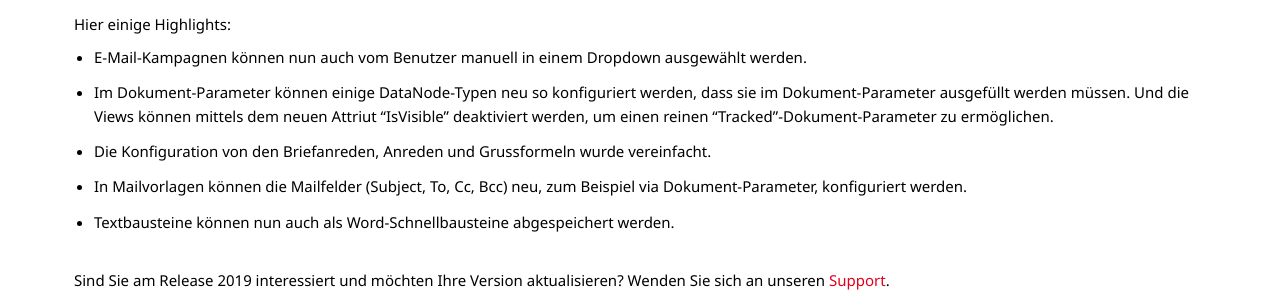
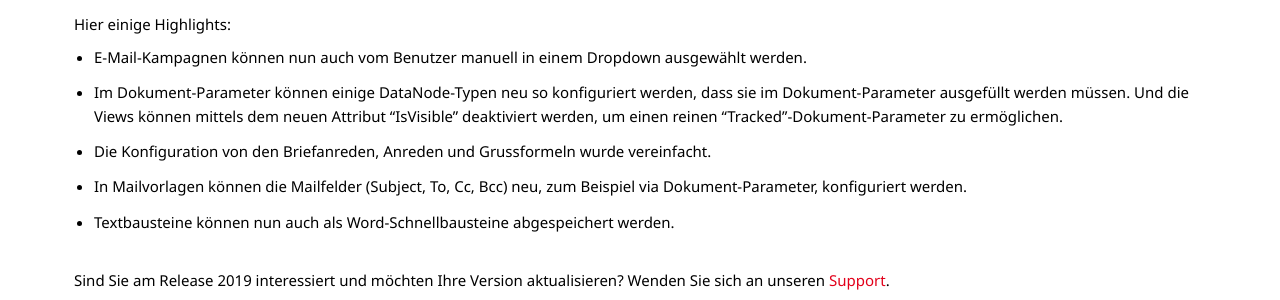
Before and after one commit to primesoft-group/oneoffixx-docs, a Jekyll site: the page built from _pages/install/de/releasenotes.md, in a window 1280 px wide. Shown: the part 713-1013 px from the top of the page. Built offline with Jekyll 4.4.1, drawn with Linux system fonts in a browser that asks for light colours; nearby versions of some CDN libraries; some web fonts are replaced.

Commit message:
fixed spelling mistake

```diff
--- a/_pages/install/de/releasenotes.md
+++ b/_pages/install/de/releasenotes.md
@@ -20,7 +20,7 @@ Willkommen zum Release 2019 von OneOffixx! Der Release beinhaltet wichtige neue
 Hier einige Highlights:
 
 * E-Mail-Kampagnen können nun auch vom Benutzer manuell in einem Dropdown ausgewählt werden.
-* Im Dokument-Parameter können einige DataNode-Typen neu so konfiguriert werden, dass sie im Dokument-Parameter ausgefüllt werden müssen. Und die Views können mittels dem neuen Attriut "IsVisible" deaktiviert werden, um einen reinen "Tracked"-Dokument-Parameter zu ermöglichen.
+* Im Dokument-Parameter können einige DataNode-Typen neu so konfiguriert werden, dass sie im Dokument-Parameter ausgefüllt werden müssen. Und die Views können mittels dem neuen Attribut "IsVisible" deaktiviert werden, um einen reinen "Tracked"-Dokument-Parameter zu ermöglichen.
 * Die Konfiguration von den Briefanreden, Anreden und Grussformeln wurde vereinfacht.
 * In Mailvorlagen können die Mailfelder (Subject, To, Cc, Bcc) neu, zum Beispiel via Dokument-Parameter, konfiguriert werden.
 * Textbausteine können nun auch als Word-Schnellbausteine abgespeichert werden.
```
